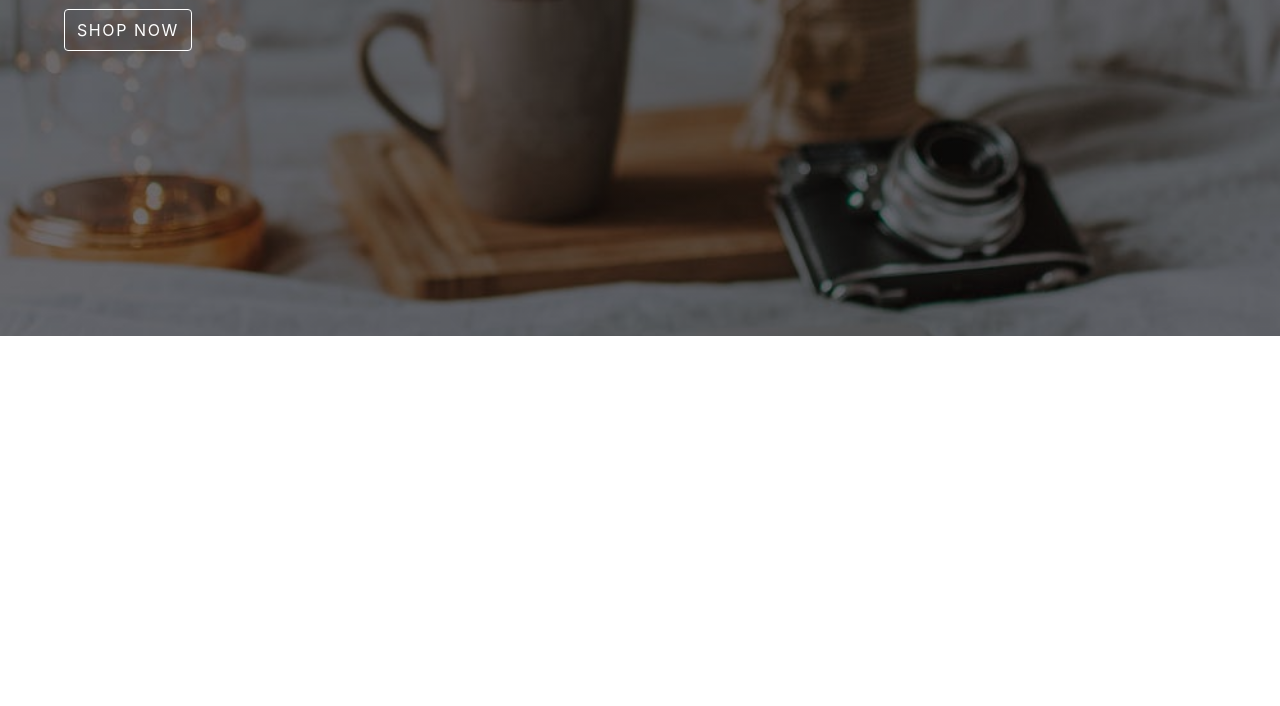
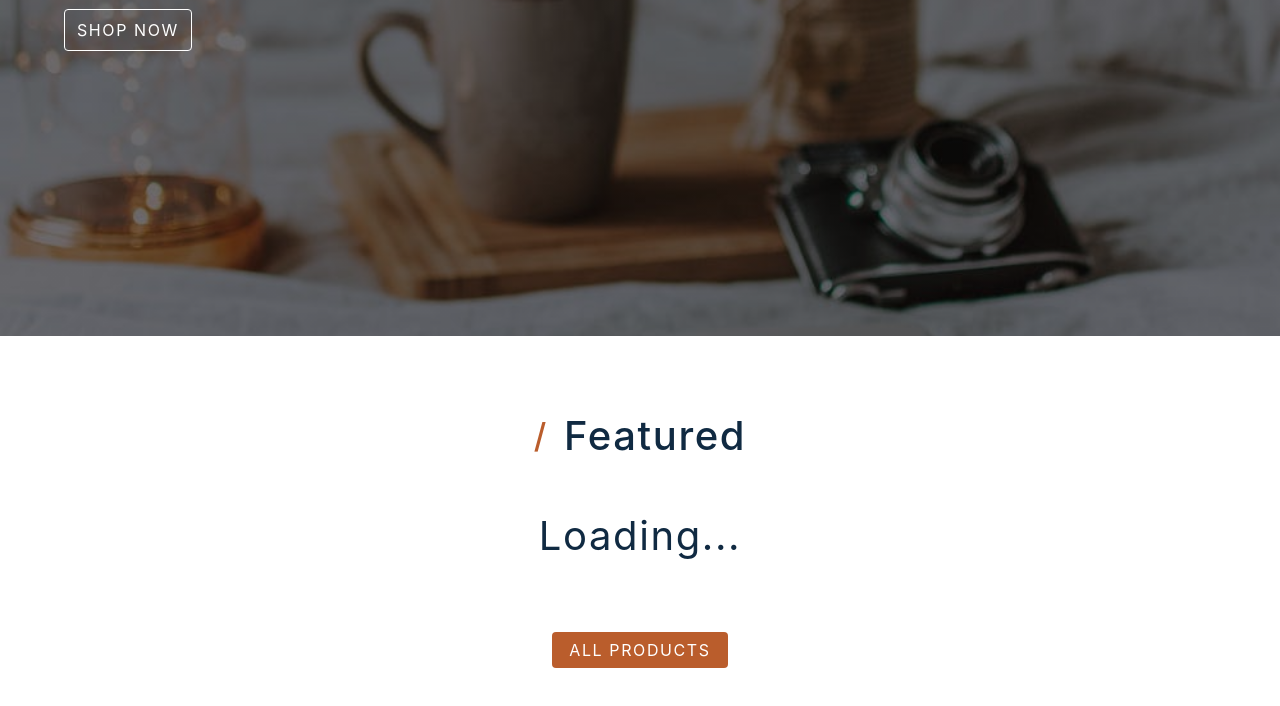
Before and after one commit to Vishnu-Teja-1998/comfi-store-javascript, a plain HTML site: page index.html in a window 1280 px wide. Shown: the part 464-1170 px from the top of the page. Before the commit the page ends 800 px from the top, so only its background shows below. Drawn offline with Linux system fonts and the light colour scheme.

Commit message:
add featured products html

```diff
--- a/index.html
+++ b/index.html
@@ -108,6 +108,38 @@
 
     </aside>
   </div>
+  <!-- featured products -->
+  <section class="section featured">
+    <div class="title">
+      <h2><span>/</span>featured</h2>
+    </div>
+    <div class="featured-center section-center">
+      <h2 class="section-loading">
+        loading...
+      </h2>
+      <!-- single product -->
+      <!-- <article class="product">
+        <div class="product-container">
+          <img src="./images/main-bcg.jpeg" class="product-img img" alt="">
+
+          <div class="product-icons">
+            <a href="product.html?id=1" class="product-icon">
+              <i class="fas fa-search"></i>
+            </a>
+            <button class="product-cart-btn product-icon">
+              <i class="fas fa-shopping-cart"></i>
+            </button>
+          </div>
+        </div>
+        <footer>
+          <p class="product-name">name</p>
+          <h4 class="product-price">$39.99</h4>
+        </footer>
+      </article> -->
+      <!-- end of single product -->
+    </div>
+    <a href="products.html" class="btn">all products</a>
+  </section>
   <script type="module" src="index.js"></script>
 </body>
 
```
